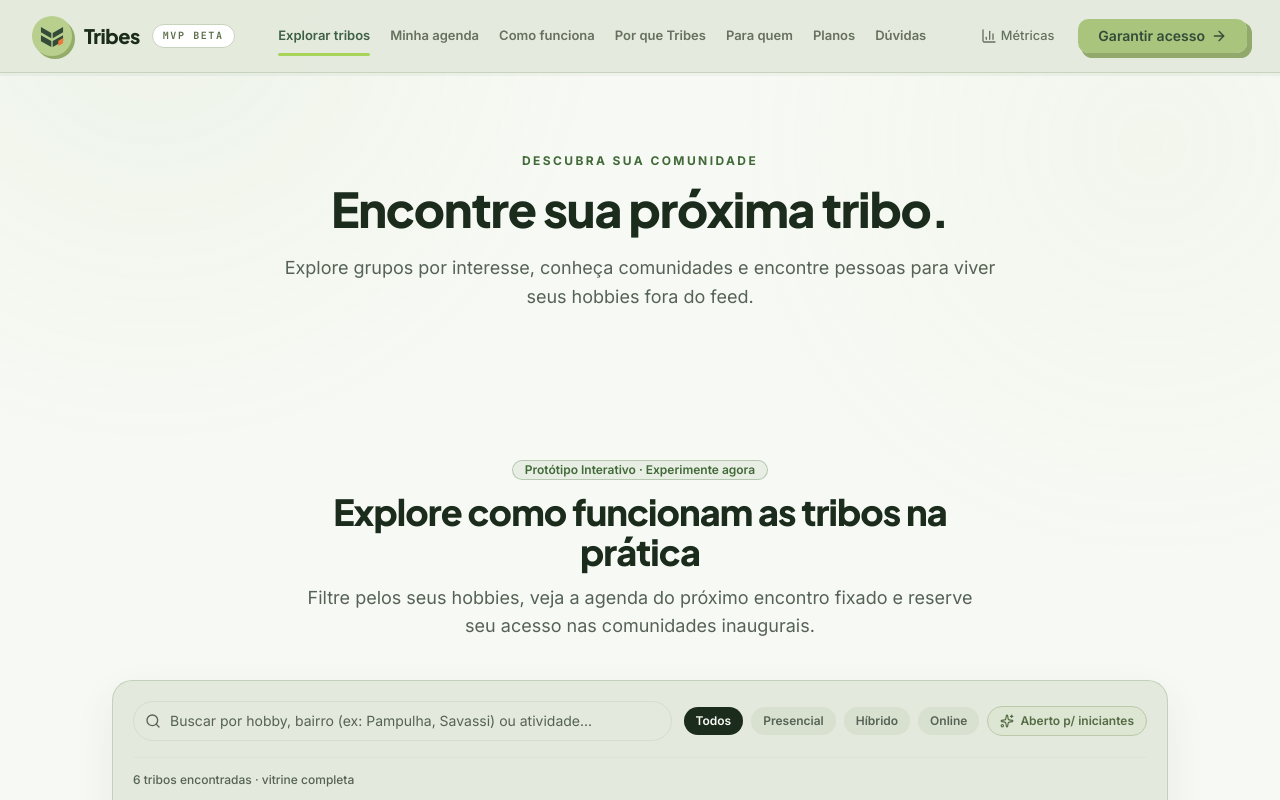
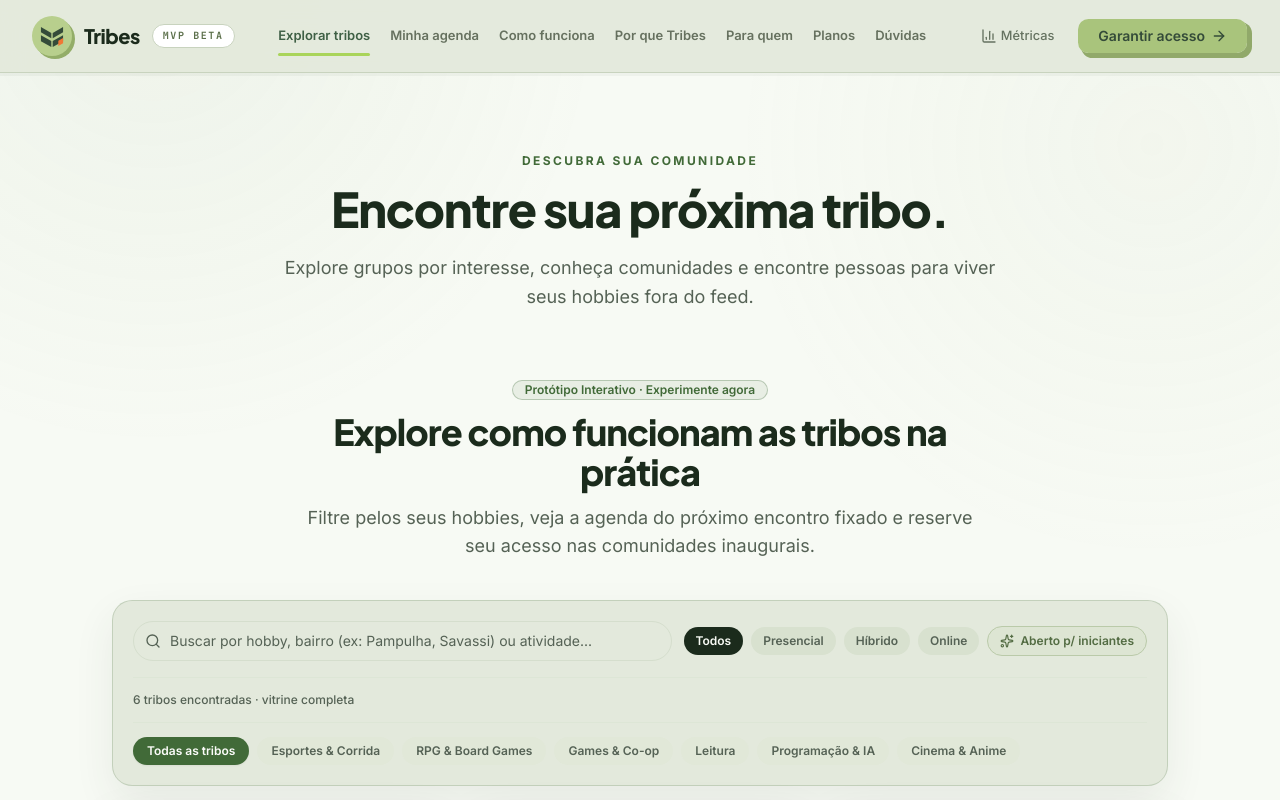
Before and after one commit to ArthurG12/Tribes, a Next.js app: page /explorar in a window 1280 px wide. Shown: the top 800 px of the page. Built offline with nearby package versions, Linux system fonts and the light colour scheme.

Commit message:
Reduce excessive spacing on explore page

```diff
--- a/src/components/tribes/tribe-explorer.tsx
+++ b/src/components/tribes/tribe-explorer.tsx
@@ -89,7 +89,7 @@ export function TribeExplorer({
   };
 
   return (
-    <section id="explorar" className="py-24 sm:py-28">
+    <section id="explorar" className="pt-6 pb-20 sm:pt-8 sm:pb-24">
       <div className="mx-auto max-w-6xl px-4 sm:px-6">
         <div className="mx-auto max-w-2xl text-center">
           <Badge
```
